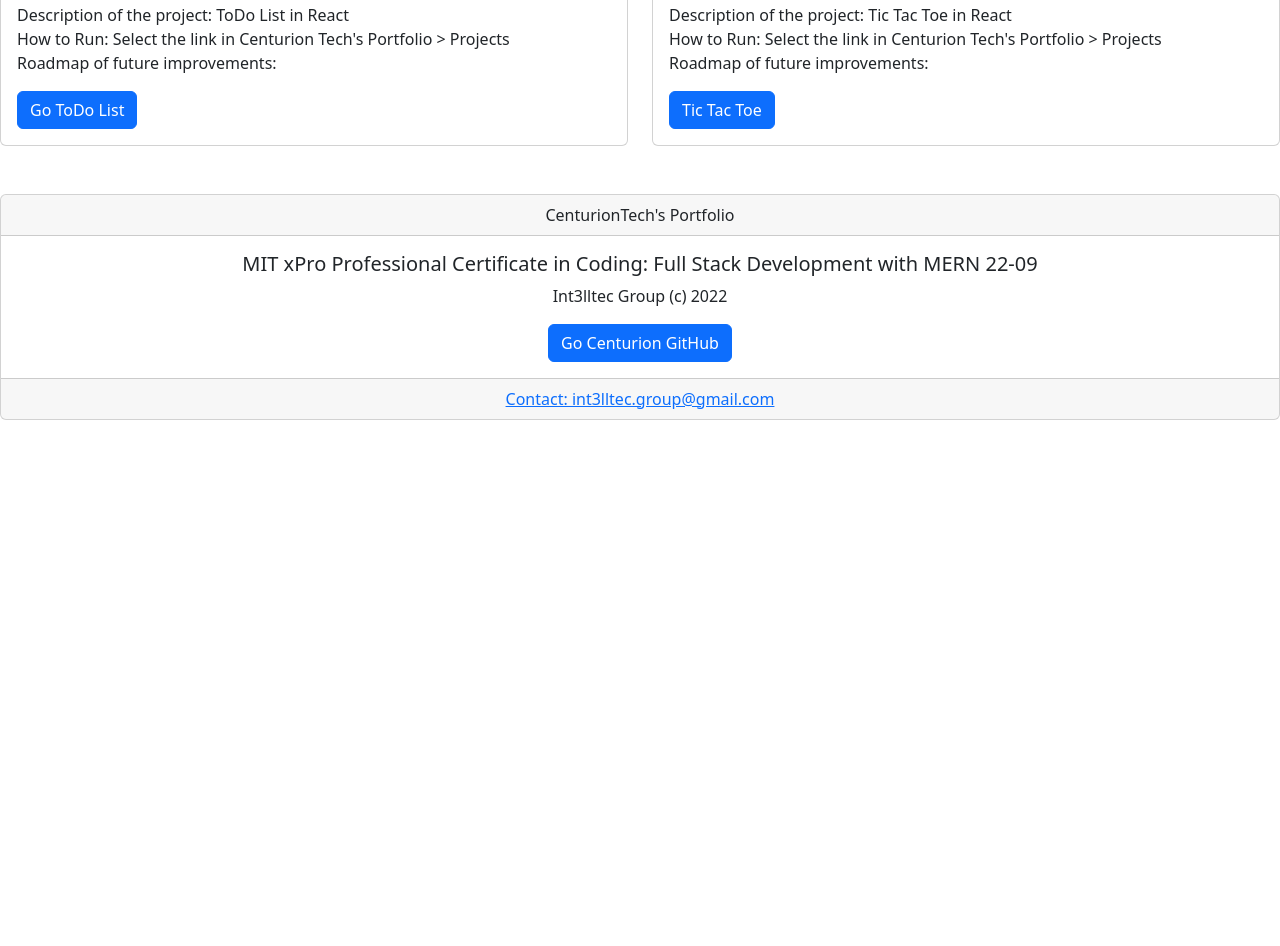
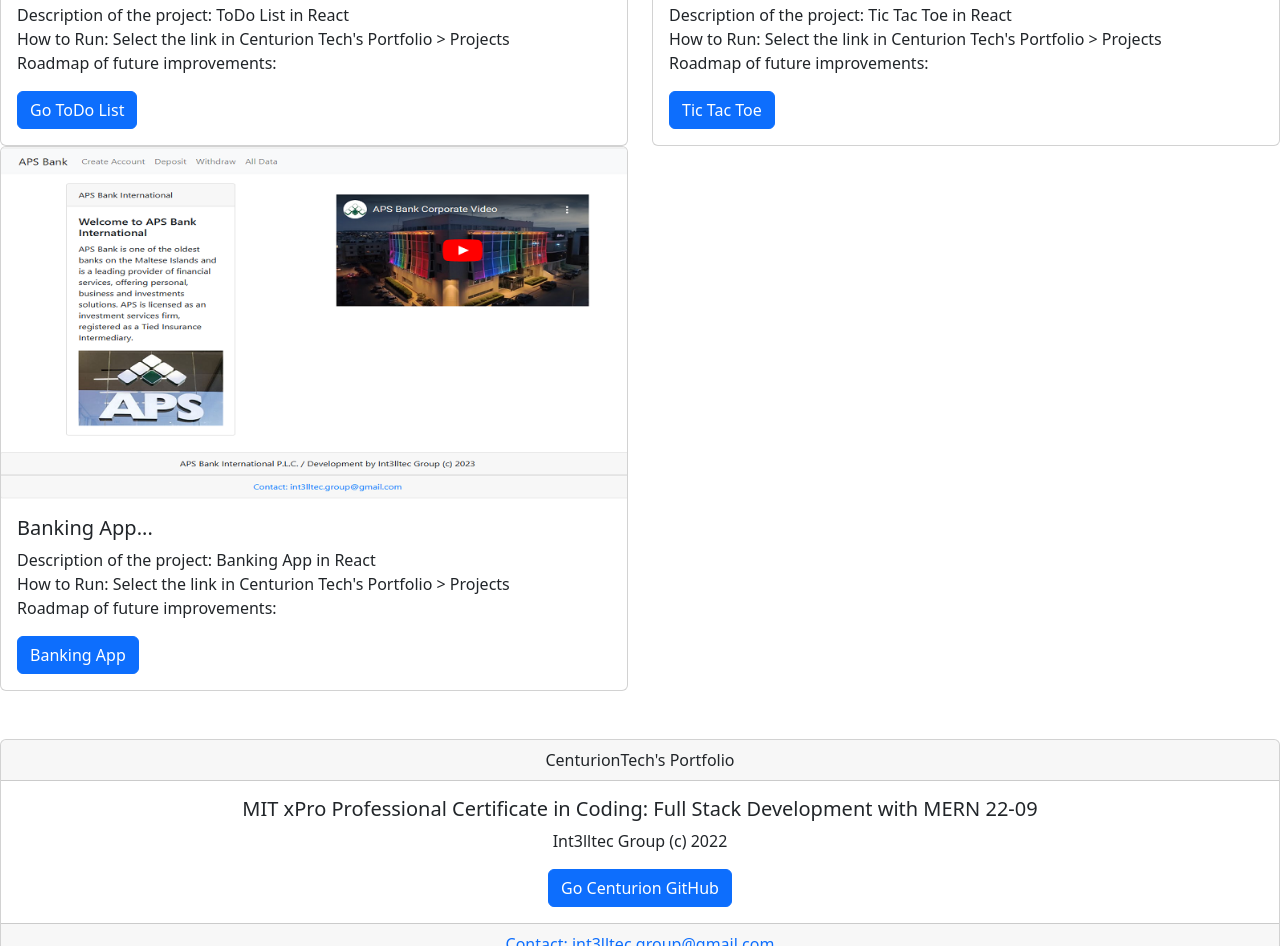
Before and after one commit to CenturionTech/centuriontech.github.io, a plain HTML site: page projects.html in a window 1280 px wide. Shown: the part 3586-4532 px from the top of the page. Before the commit the page ends 4006 px from the top, so only its background shows below. Drawn offline with nearby package versions, Linux system fonts and the light colour scheme.

Commit message:
Update projects.html

```diff
--- a/projects.html
+++ b/projects.html
@@ -51,6 +51,8 @@
                   <li><a class="dropdown-item" href="./ToDoList/index.html">ToDo List</a></li>
                   <li><hr class="dropdown-divider"></li>
                   <li><a class="dropdown-item" href="./tictactoe/index.html">Tic Tac Toe</a></li>
+                  <li><hr class="dropdown-divider"></li>
+                  <li><a class="dropdown-item" href="./BankingApp/index.html">Banking App</a></li>
 
 
 
@@ -81,6 +83,8 @@
                   <li><a class="dropdown-item" href="https://github.com/CenturionTech/centuriontech.github.io/tree/main/ToDoList">ToDo List</a></li>
                   <li><hr class="dropdown-divider"></li>
                   <li><a class="dropdown-item" href="https://github.com/CenturionTech/centuriontech.github.io/tree/main/tictactoe">Tic Tac Toe</a></li>
+                  <li><hr class="dropdown-divider"></li>
+                  <li><a class="dropdown-item" href="https://github.com/CenturionTech/centuriontech.github.io/tree/main/BankingApp">Banking App</a></li>
 
 
                 </ul>
@@ -257,6 +261,19 @@
           </div>
         </div>
 
+        <div class="col-sm-6" >
+          <div class="card">
+            <img src="https://centuriontech.github.io/BankingApp/APSBank.png" width="10%" height="10%" class="card-img-top" alt="...">
+            <div class="card-body">
+              <h5 class="card-title">Banking App...</h5>
+              <p class="card-text">Description of the project: Banking App in React <br>
+                How to Run: Select the link in Centurion Tech's Portfolio > Projects <br>
+                Roadmap of future improvements:</p>
+              <a href="https://centuriontech.github.io/BankingApp/index.html" class="btn btn-primary">Banking App</a>
+            </div>
+          </div>
+        </div>
+
 
 
       </div>
```
